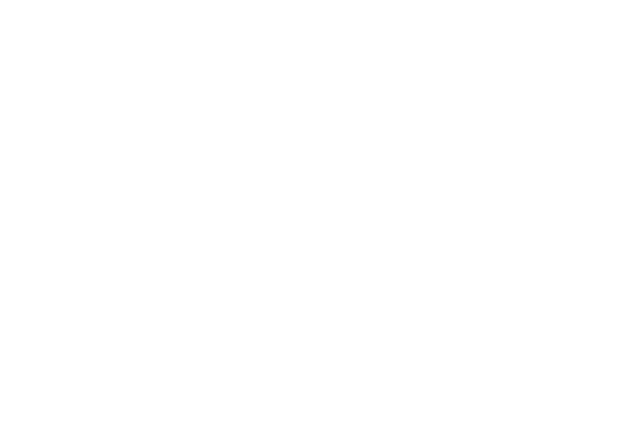
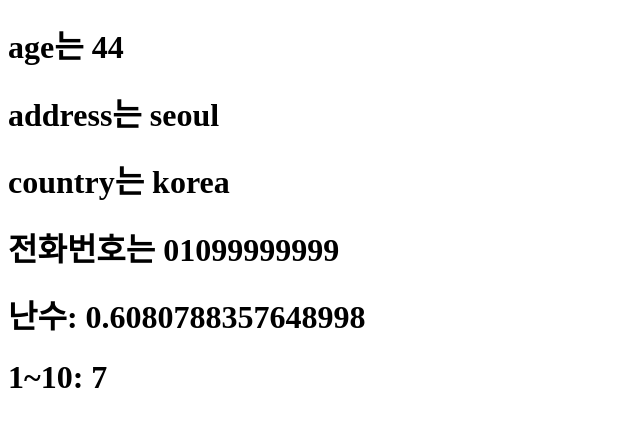
Before and after one commit to Nighteast/react20231031, a React (Create React App) app: page / in a window 1280 px wide. Shown: the top 426 px of the page, without its empty margins (0-640 px from the left). Built offline with nearby package versions, Linux system fonts and the light colour scheme.

Commit message:
jsx에서 js 코드 작성은 {} 사용 연습 완료

```diff
--- a/src/App.js
+++ b/src/App.js
@@ -1,8 +1,32 @@
+function MyComp() {
+  const address = "seoul";
+  const country = "korea";
+  const phone = "01099999999";
+  const age = 44;
+  const randomNumber = Math.random();
+
+  return (
+    <>
+      <h1>age는 {age}</h1>
+      <h1>address는 {address}</h1>
+      <h1>country는 {country}</h1>
+      <h1>전화번호는 {phone}</h1>
+      <h1>난수: {randomNumber}</h1>
+      <h1>1~10: {Math.ceil(randomNumber * 10)}</h1>
+    </>
+  );
+}
 
 function App() {
   return (
     <div>
-
+      <MyComp></MyComp>
+      {/*
+      <h1>age는 44</h1>
+      <h1>address는 seoul</h1>
+      <h1>country는 korea</h1>
+      <h1>전화번호는 01099999999</h1>
+      */}
     </div>
   );
 }
```
